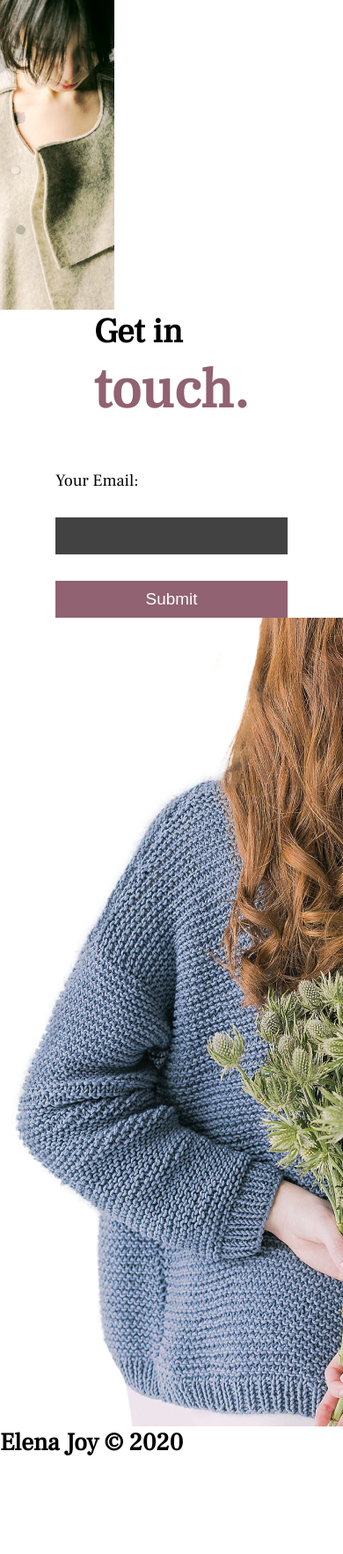
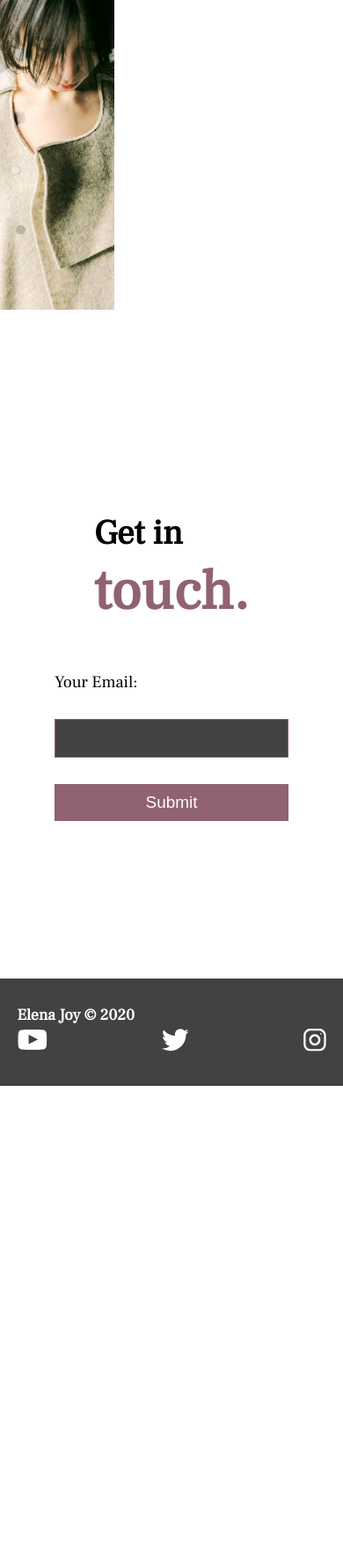
Before and after one commit to ASimpleCodingHermit/EJ_Photography, a PHP site: page / in a window 390 px wide; the page is wider, and only the part inside the window is pictured. Shown: the part 2959-4725 px from the top of that part at 88% size. After the commit the page ends 4193 px from the top of that part, so only its background shows below. Run offline with PHP 8.4, Linux system fonts and the light colour scheme; some libraries are stand-ins or nearby versions.

Commit message:
style.css: Finished updating styling.

```diff
--- a/style.css
+++ b/style.css
@@ -313,12 +313,12 @@ nav {
 }
 
 .form-wrapper h2 {
-  margin-bottom: 5rem;
+  margin: 5rem 0;
 }
 
 .form-wrapper span {
+  color: var(--accent-color);
   font-size: var(--large);
-  color: var(--accent-color);
 }
 
 .form-wrapper label {
@@ -326,20 +326,42 @@ nav {
 }
 
 .form-wrapper input {
+  background: var(--bg-color);
+  border: 1px solid var(--accent-color);
+  color: white;
   display: block;
   margin: 3rem 0rem;
-  background: var(--bg-color);
-  color: white;
-  border: none;
   padding: 1rem;
 }
 
 .form-wrapper button {
+  background: var(--accent-color);
+  border: none;
+  color: white;
   padding: 1rem 8rem;
-  background: var(--accent-color);
+  width: 100%;
+}
+
+/* Footer Section */
+footer {
+  background: var(--bg-color);
   color: white;
-  border: none;
-  width: 100%;
+  display: flex;
+  padding: 3rem 5%;
+  align-items: center;
+  flex-wrap: wrap;
+}
+
+footer ul {
+  display: flex;
+  flex: 1 1 40rem;
+  justify-content: space-between;
+  align-items: center;
+}
+
+footer h4 {
+  flex: 3 1 40rem;
+  font-size: calc(1.4rem + 1vw);
 }
 
 @media screen and (max-width: 842px) {
@@ -446,4 +468,7 @@ nav {
   .gallery-head {
     display: none;
   }
+  .contact img {
+    display: none;
+  }
 }
```
Also changed, not shown: other parts of style.css (+37 -37 lines).
